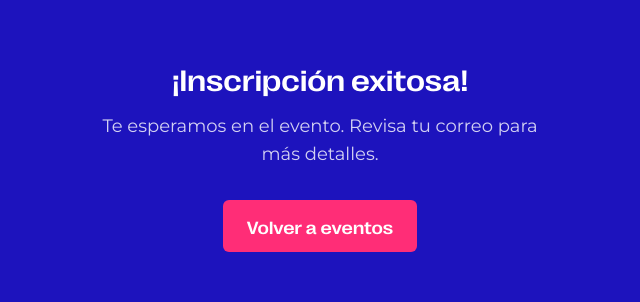
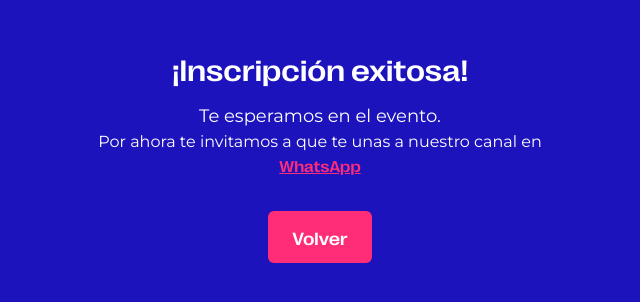
Before and after one commit to sembradorcolombia/sembrador-web, a React (Vite) app: page /equilibrio/registro-exitoso in a window 1280 px wide. Shown: the part 244-546 px from the top of the page, without its empty margins (320-960 px from the left). Built offline with nearby package versions, Linux system fonts and the light colour scheme; no server answers.

Commit message:
feat(ui): change success page content (#6)

```diff
--- a/src/routes/equilibrio/registro-exitoso.tsx
+++ b/src/routes/equilibrio/registro-exitoso.tsx
@@ -1,4 +1,4 @@
-import { Link, createFileRoute } from "@tanstack/react-router";
+import { createFileRoute, Link } from "@tanstack/react-router";
 import { useEffect } from "react";
 import { Helmet } from "react-helmet-async";
 
@@ -22,14 +22,23 @@ function RouteComponent() {
         <h1 className="font-grotesk-wide-medium text-3xl text-white mb-4">
           ¡Inscripción exitosa!
         </h1>
-				<p className="text-white/80 text-lg mb-8">
-					Te esperamos en el evento. Revisa tu correo para más detalles.
+        <p className="text-white text-lg">Te esperamos en el evento.</p>
+        <p className="text-white mb-8">
+          Por ahora te invitamos a que te unas a nuestro canal en {""}
+          <a
+            target="_blank"
+            rel="noreferrer"
+            href="https://whatsapp.com/channel/0029VbCPpodEwEjo8BINSi2P"
+            className="text-primary underline hover:text-primary-dark font-grotesk-wide-medium"
+          >
+            WhatsApp
+          </a>
         </p>
         <Link
           to="/equilibrio"
           className="inline-block font-grotesk-wide-medium text-lg px-6 py-3 bg-primary hover:bg-primary-dark text-white rounded-md transition-colors"
         >
-					Volver a eventos
+          Volver
         </Link>
       </div>
     </main>
```
Lines whose indentation alone changed are shown as unchanged.
